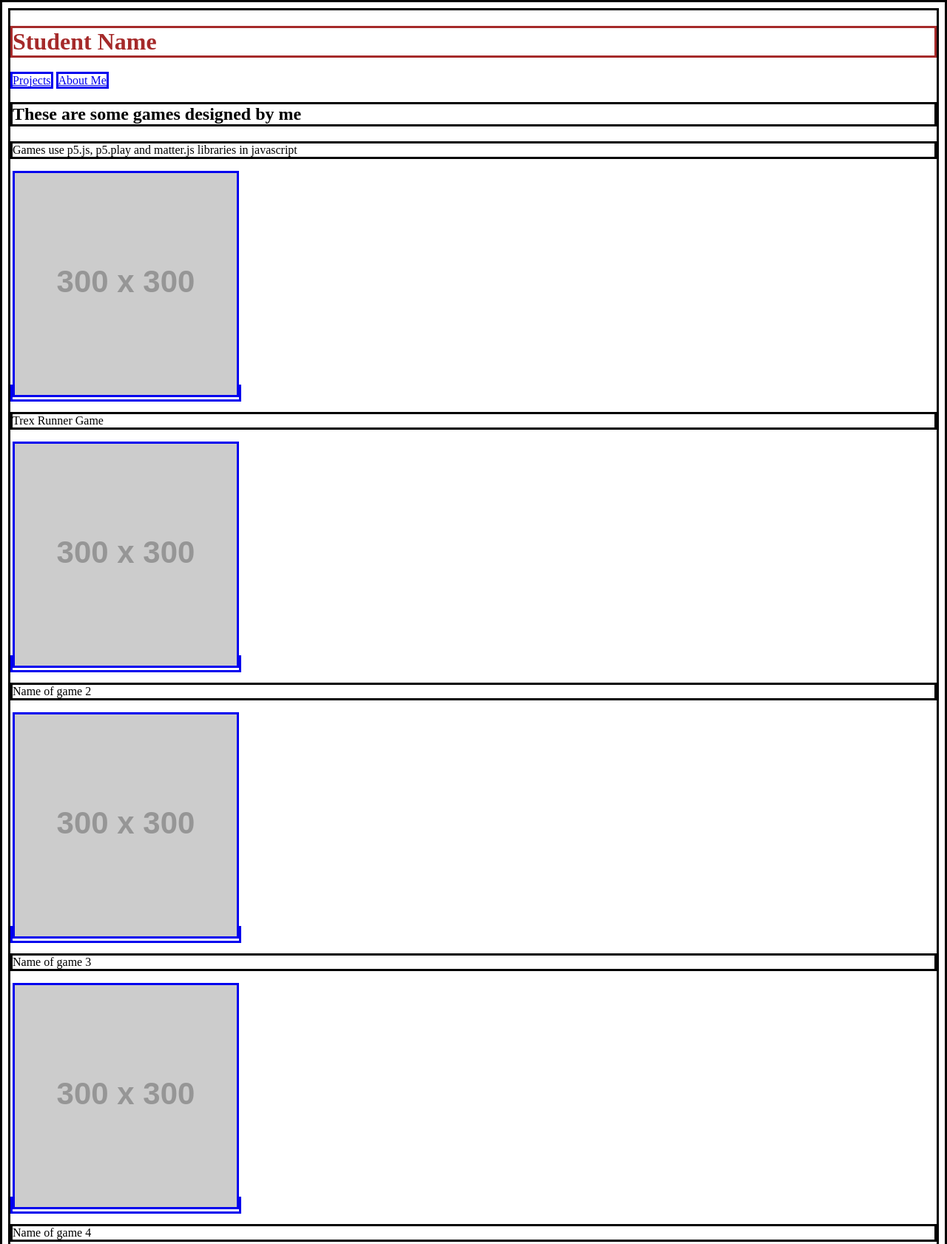
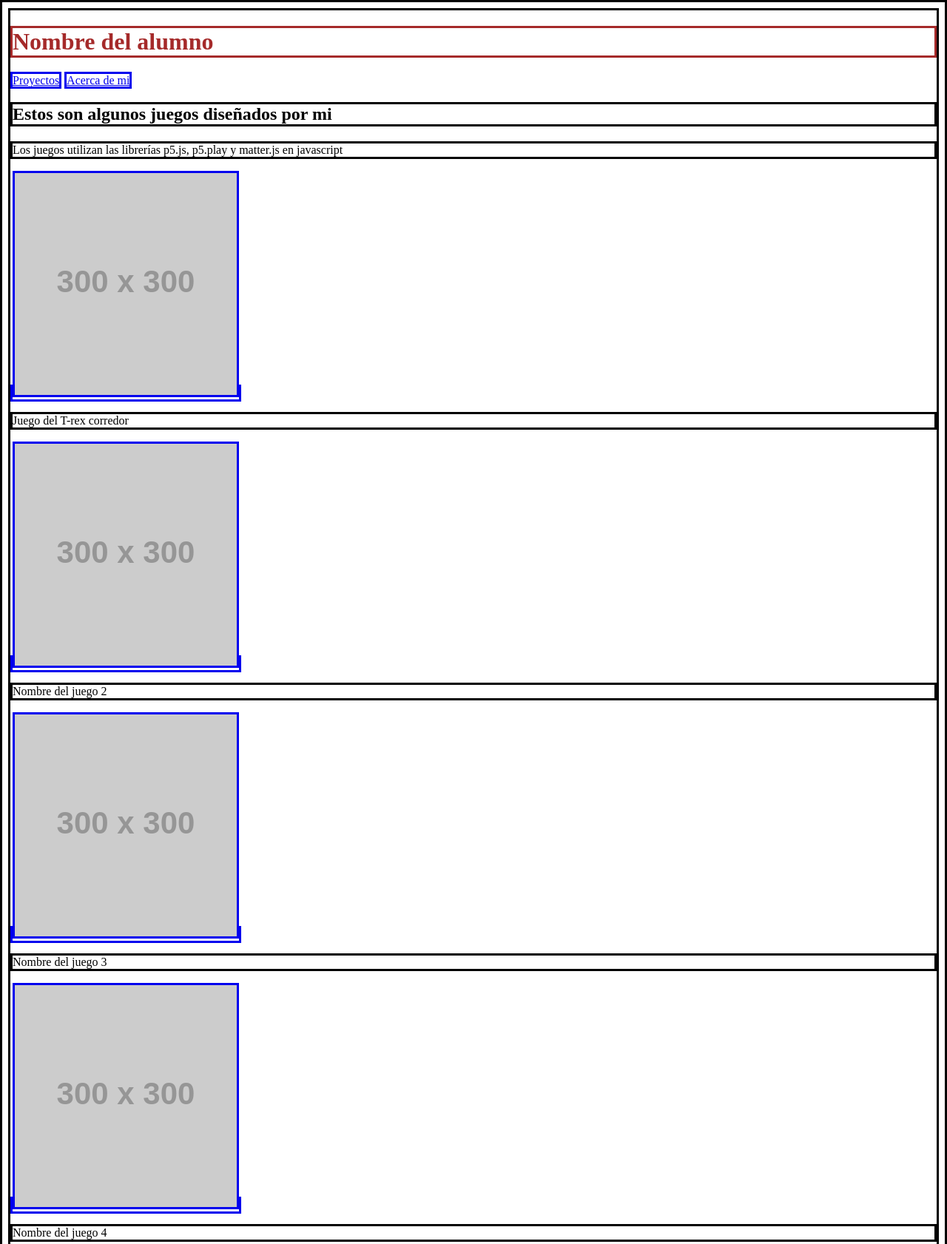
Before and after one commit to byjusmx/Solucion-49-5, a plain HTML site: page index.html in a window 1280 px wide. Shown: the top 1682 px of the page at 74% size. Drawn offline with Linux system fonts and the light colour scheme; placeholder pictures from the web are drawn by us.

Commit message:
Update index.html

```diff
--- a/index.html
+++ b/index.html
@@ -1,7 +1,7 @@
 <!DOCTYPE HTML>
 <html>
     <head>
-        <title>My Portfolio page</title>
+        <title>Mi página de Portafolio</title>
         <style>
             h1 {
                 color: brown;
@@ -14,27 +14,27 @@
     </head>
 
     <body>
-        <h1>Student Name</h1>
-        <a href="index.html">Projects</a>
-        <a href="aboutme.html">About Me</a>
+        <h1>Nombre del alumno</h1>
+        <a href="index.html">Proyectos</a>
+        <a href="aboutme.html">Acerca de mi</a>
 
-        <h2>These are some games designed by me</h2>
-        <p>Games use p5.js, p5.play and matter.js libraries in javascript</p>
+        <h2>Estos son algunos juegos diseñados por mi</h2>
+        <p>Los juegos utilizan las librerías p5.js, p5.play y matter.js en javascript</p>
 
         <a href = "https://editor.p5js.org/whitehatjr/present/ePJrHCACM"><img src="https://via.placeholder.com/300"/></a>
-        <p>Trex Runner Game</p>
+        <p>Juego del T-rex corredor</p>
 
         <a href = "#"><img src="https://via.placeholder.com/300"/></a>
-        <p>Name of game 2</p>
+        <p>Nombre del juego 2</p>
 
         <a href = "#"><img src="https://via.placeholder.com/300"/></a>
-        <p>Name of game 3</p>
+        <p>Nombre del juego 3</p>
 
         <a href = "#"><img src="https://via.placeholder.com/300"/></a>
-        <p>Name of game 4</p>
+        <p>Nombre del juego 4</p>
 
         <a href = "#"><img src="https://via.placeholder.com/300"/></a>
-        <p>Name of game 5</p>
+        <p>Nombre del juego 5</p>
 
         <a href="#"><img src="fb.png" width=50 height=50/></a>
         <a href="#"><img src="insta.png" width=50 height=50/></a>
```
